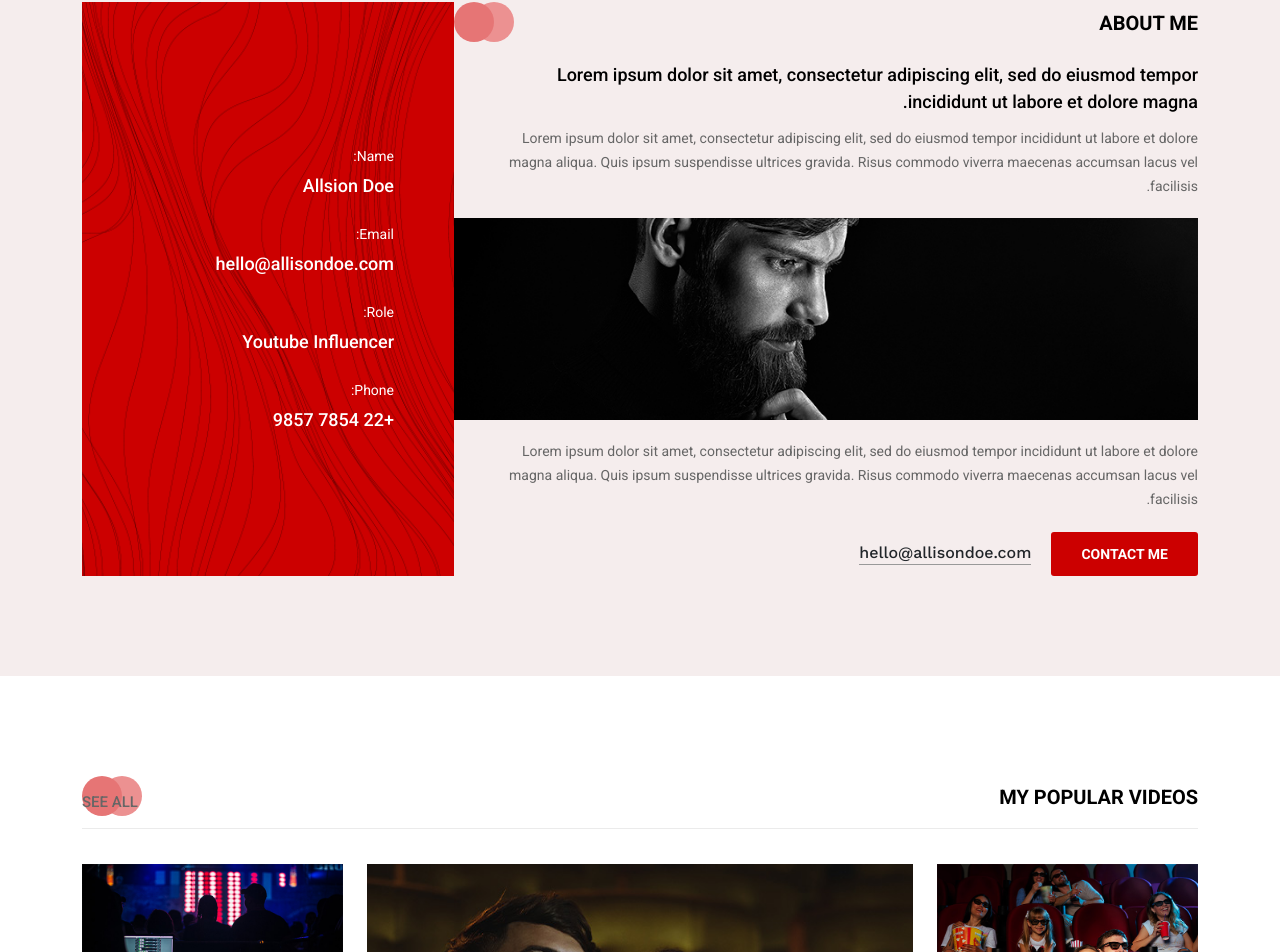
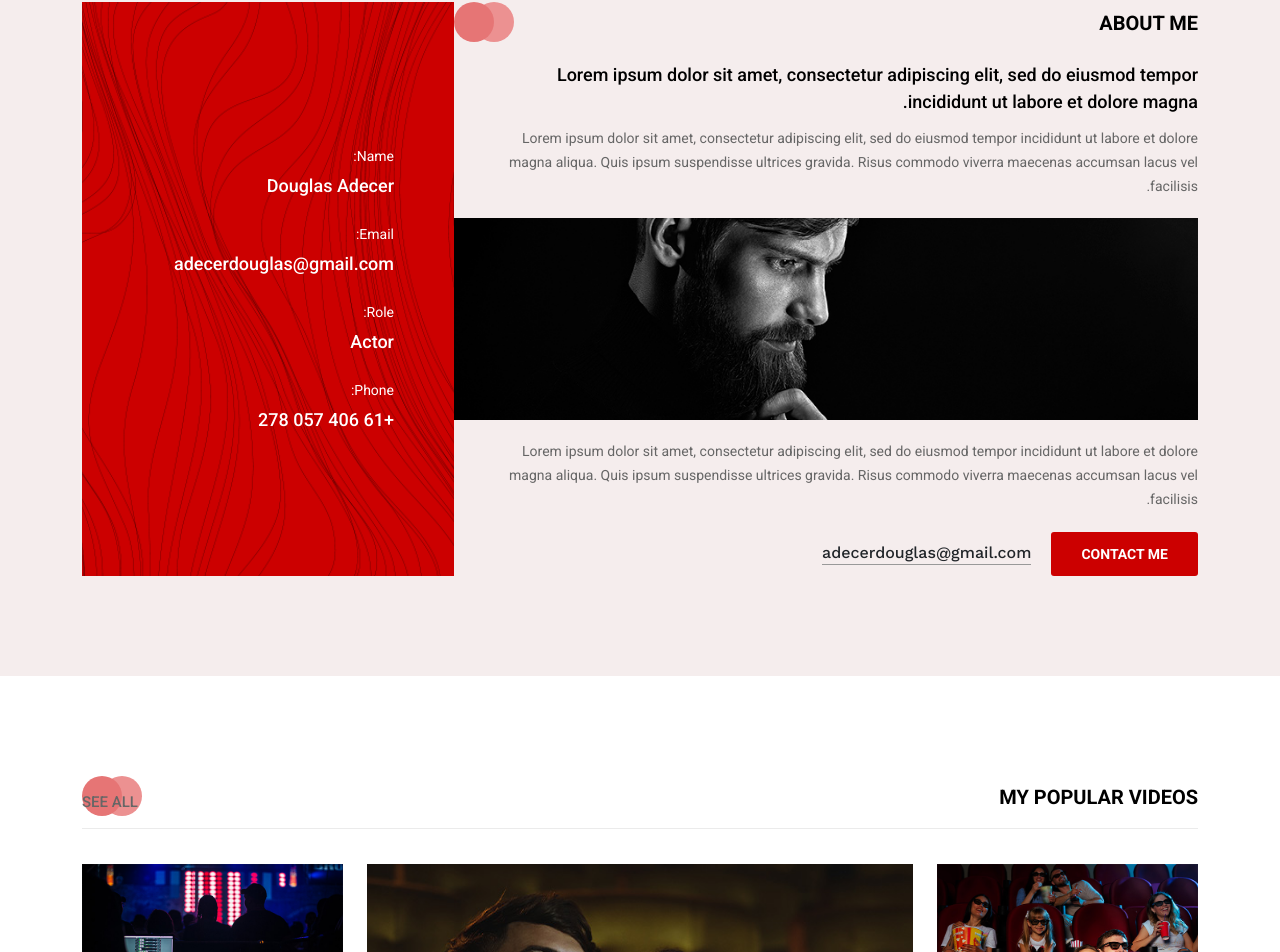
Before and after one commit to douglasadecer/actor-portfolio, a Next.js app: page /youtube in a window 1280 px wide. Shown: the part 1490-2442 px from the top of the page. Built offline with nearby package versions, Linux system fonts and the light colour scheme.

Commit message:
updated About.js

```diff
--- a/src/components/Youtube/About.js
+++ b/src/components/Youtube/About.js
@@ -40,7 +40,8 @@ const About = () => {
 
                 <div className="btn-box">
                   <ModalForm />
-                  <span className="email">hello@allisondoe.com</span>
+                  <span className="email">adecerdouglas@gmail.com
+                  </span>
                 </div>
               </div>
             </div>
@@ -52,19 +53,19 @@ const About = () => {
                     <ul>
                       <li>
                         Name:
-                        <span>Allsion Doe</span>
+                        <span>Douglas Adecer</span>
                       </li>
                       <li>
                         Email:
-                        <span className="email">hello@allisondoe.com</span>
+                        <span className="email">adecerdouglas@gmail.com</span>
                       </li>
                       <li>
                         Role:
-                        <span>Youtube Influencer</span>
+                        <span>Actor</span>
                       </li>
                       <li>
                         Phone:
-                        <span>+22 7854 9857</span>
+                        <span>+61 406 057 278</span>
                       </li>
                     </ul>
                   </div>
```
